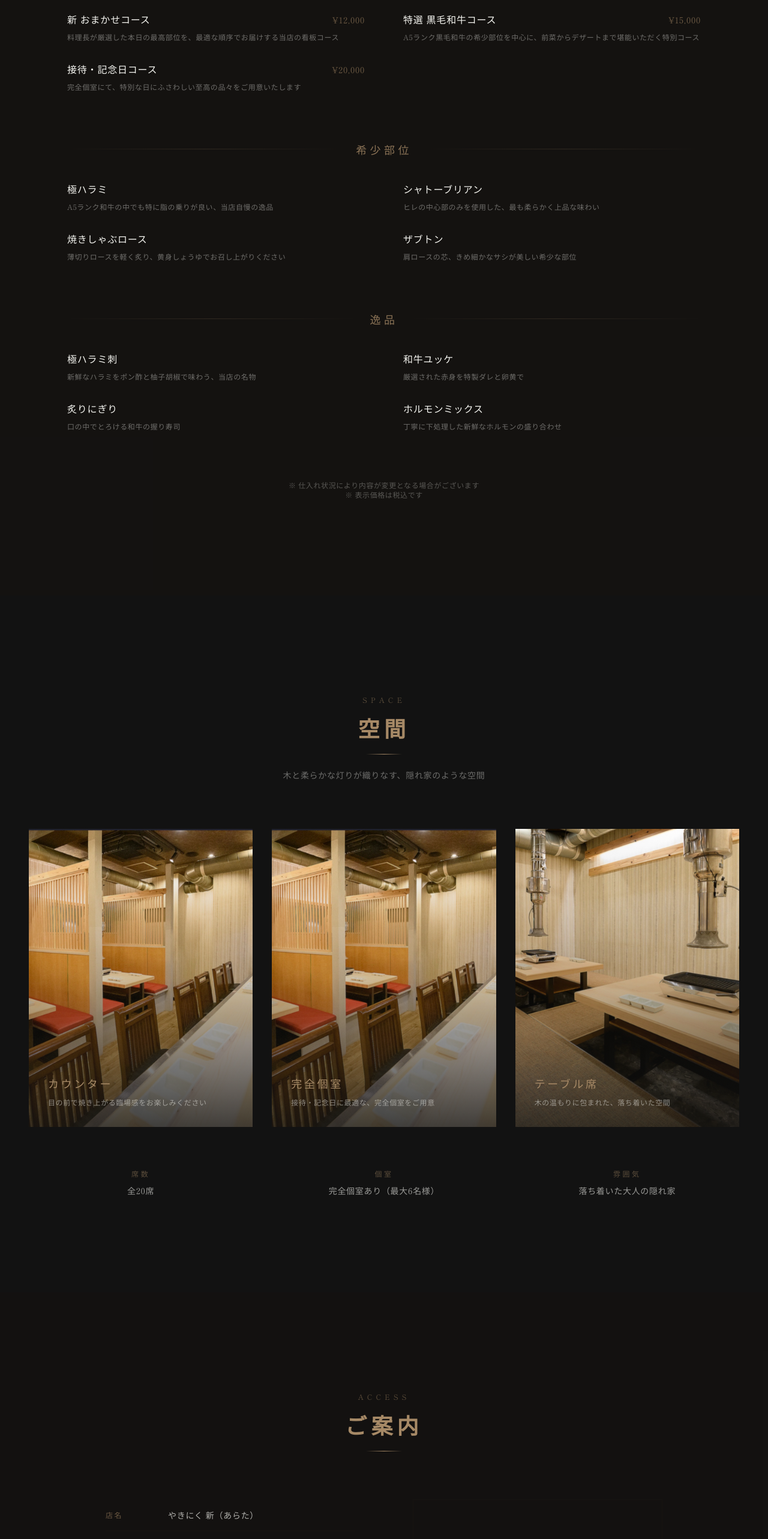
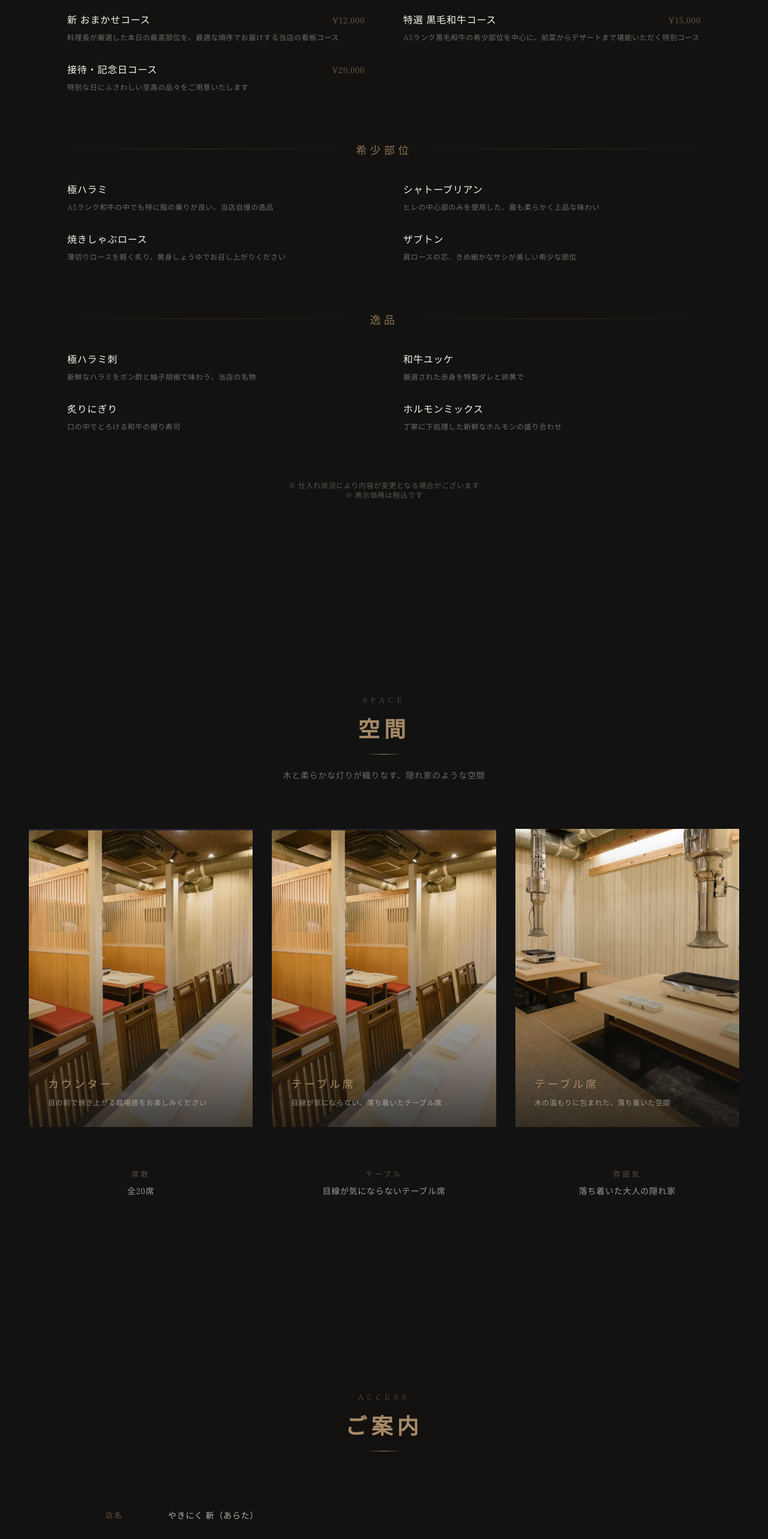
Before and after one commit to marron1984/arata, a Next.js app: page / in a window 1280 px wide. Shown: the part 2320-4886 px from the top of the page at 60% size. Built offline with nearby package versions, Linux system fonts and the light colour scheme; grey boxes are pictures that could not be loaded.

Commit message:
update: 「個室」→「目線が気にならないテーブル席」に変更
SpaceGallery, AccessInfo, MenuGridの個室表記を修正

https://claude.ai/code/session_01Q9o1QpnaV4xT6F546Z3yMH

```diff
--- a/src/components/AccessInfo.tsx
+++ b/src/components/AccessInfo.tsx
@@ -12,7 +12,7 @@ const infoItems = [
   },
   { label: "定休日", value: "水曜日" },
   { label: "アクセス", value: "京橋駅より徒歩5分 / 大阪城北詰駅より徒歩3分" },
-  { label: "席数", value: "全20席（完全個室あり）" },
+  { label: "席数", value: "全20席（目線が気にならないテーブル席）" },
   { label: "お支払い", value: "現金 / クレジットカード各種" },
 ];
 
--- a/src/components/MenuGrid.tsx
+++ b/src/components/MenuGrid.tsx
@@ -32,7 +32,7 @@ const menuData: MenuCategory[] = [
       {
         name: "接待・記念日コース",
         description:
-          "完全個室にて、特別な日にふさわしい至高の品々をご用意いたします",
+          "特別な日にふさわしい至高の品々をご用意いたします",
         price: "¥20,000",
       },
     ],
--- a/src/components/SpaceGallery.tsx
+++ b/src/components/SpaceGallery.tsx
@@ -12,9 +12,9 @@ const spaces = [
   },
   {
     src: "/space2.jpg",
-    alt: "個室",
-    title: "完全個室",
-    description: "接待・記念日に最適な、完全個室をご用意",
+    alt: "テーブル席",
+    title: "テーブル席",
+    description: "目線が気にならない、落ち着いたテーブル席",
   },
   {
     src: "/space3.jpg",
@@ -101,7 +101,7 @@ export default function SpaceGallery() {
         >
           {[
             { label: "席数", value: "全20席" },
-            { label: "個室", value: "完全個室あり（最大6名様）" },
+            { label: "テーブル", value: "目線が気にならないテーブル席" },
             { label: "雰囲気", value: "落ち着いた大人の隠れ家" },
           ].map((info) => (
             <div key={info.label}>
```
